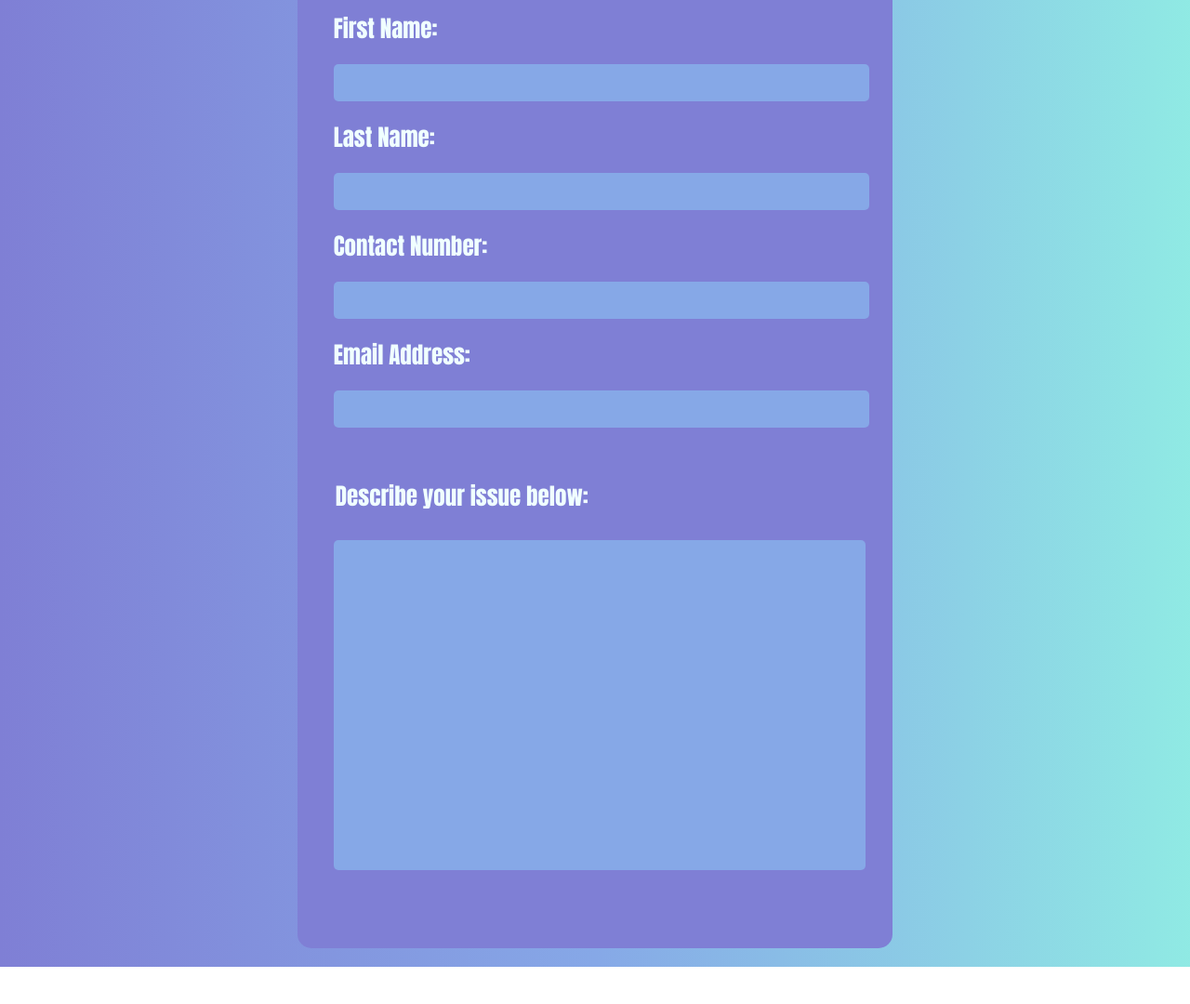
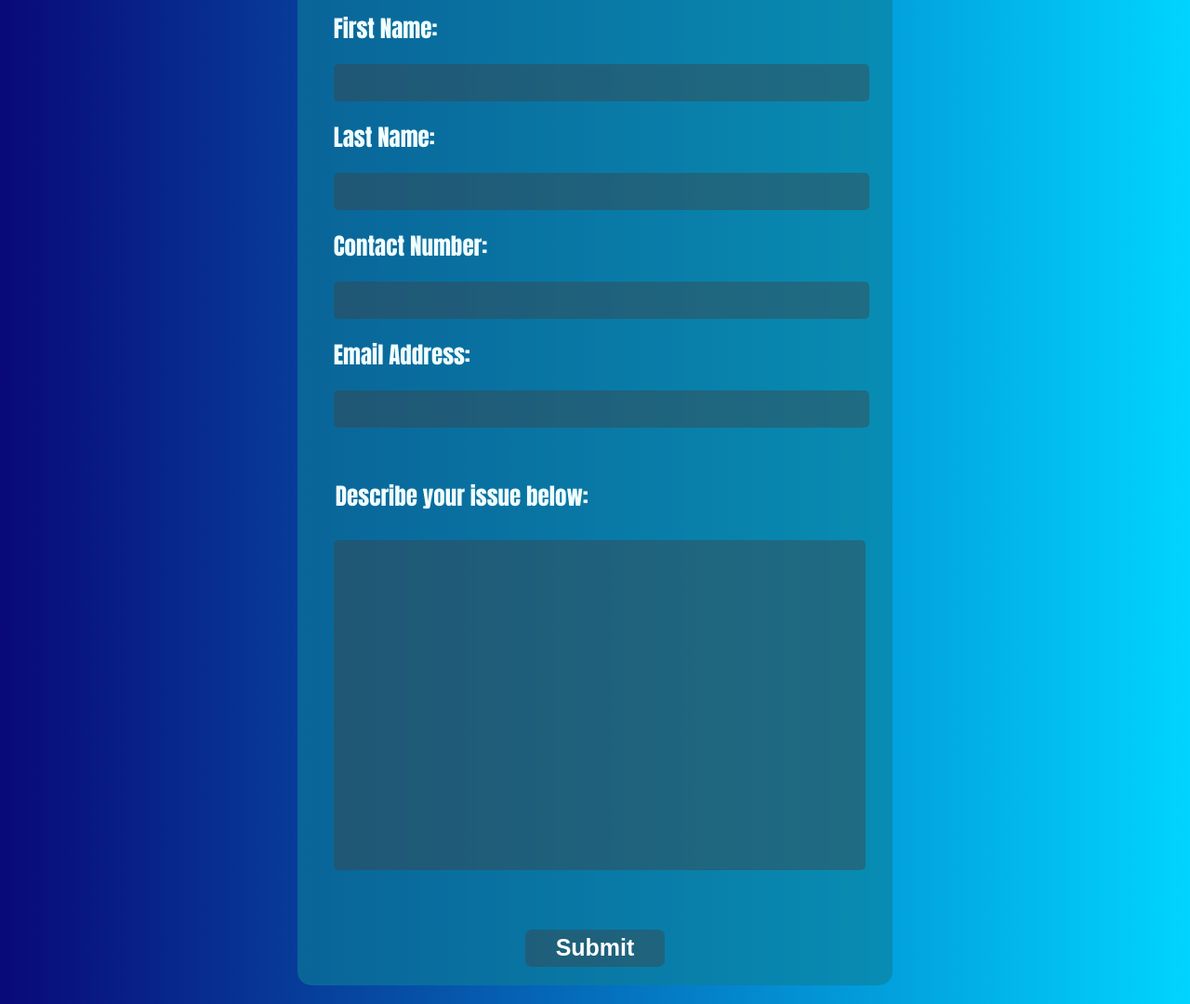
Before and after one commit to bigman0975/bigman0975.github.io, a plain HTML site: page Projects/Contact Page/index.html in a window 1280 px wide. Shown: the part 241-1321 px from the top of the page at 93% size. Before the commit the page ends 1281 px from the top, so only its background shows below. Drawn offline with Linux system fonts and the light colour scheme.

Commit message:
modified:   Projects/Contact Page/index.html 	modified:   Projects/Contact Page/styles.css 	new file:   Projects/Survey Page/survey.html

```diff
--- a/Projects/Contact Page/index.html
+++ b/Projects/Contact Page/index.html
@@ -11,7 +11,7 @@
             <h1>How you can reach us!</h1>
             <p>Fill out this form and we will get back to you shortly!</p>
         </header>
-        <form>
+        <form method="post" action="https:bigman0975@gmail.com">
         <fieldset>
             <label for="First-Name">First Name:<input type="text"></label>
             <label for="Last-Name">Last Name:<input type="text"></label>
@@ -22,6 +22,7 @@
             <legend>Describe your issue below:</legend>
                 <label for="issue"><textarea name="issue" id="issue" rows="15" cols="30"></textarea></label>
         </fieldset>
+        <button class="Submit">Submit</button>
     </form>
 </body>
 </html>
--- a/Projects/Contact Page/styles.css
+++ b/Projects/Contact Page/styles.css
@@ -1,6 +1,6 @@
 body {
     font-family: Impact, Haettenschweiler, 'Arial Narrow Bold', sans-serif;
-    background: linear-gradient(to right, #7f7fd5, #86a8e7, hsl(176, 68%, 74%));
+    background: linear-gradient(90deg, rgba(2,0,36,1) 0%, rgba(9,9,121,1) 0%, rgb(0, 212, 255) 100%);
     color: azure;
     font-size: 25px;
     font-weight: 700;
@@ -10,7 +10,7 @@ input[type="text"],input[type="email"], input[type="tel"], textarea {
 
     width: 100%;
     margin: 20px auto;
-    background-color: #86A8E7;
+    background-color: #41414169;
     border: 0;
     border-radius: 5px;
     color: white;
@@ -32,12 +32,12 @@ input:focus, textarea:focus {
 
 input:hover, textarea:hover{
 
-    background-color: rgb(134, 168, 231, 30%);
+    background-color: rgba(134, 168, 231, 0.205);
 }
 
 form {
 
-    background-color: #7F7FD5;
+    background-color: rgba(13, 128, 151, 0.596);
     border-radius: 15px;
     padding: 20px;
     width: 600px;
@@ -58,6 +58,24 @@ header {
 textarea {
 
     padding: 5px;
-    background-color: #86A8E7;
+    background-color: #41414169;
     resize: none;
 }
+
+.Submit {
+    margin: 0 auto;
+    display: block;
+    width: 25%;
+    height: 2.5rem;
+    border-radius: 7px;
+    border: 0;
+    background-color: #41414169;
+    font-size: 25px;
+    font-weight: 700;
+    color: white;
+
+}
+
+.Submit:hover {
+    background-color: rgba(134, 168, 231, 0.205);
+}
```
Also changed, not shown: Projects/Survey Page/survey.html (added, +44 -0 lines).
